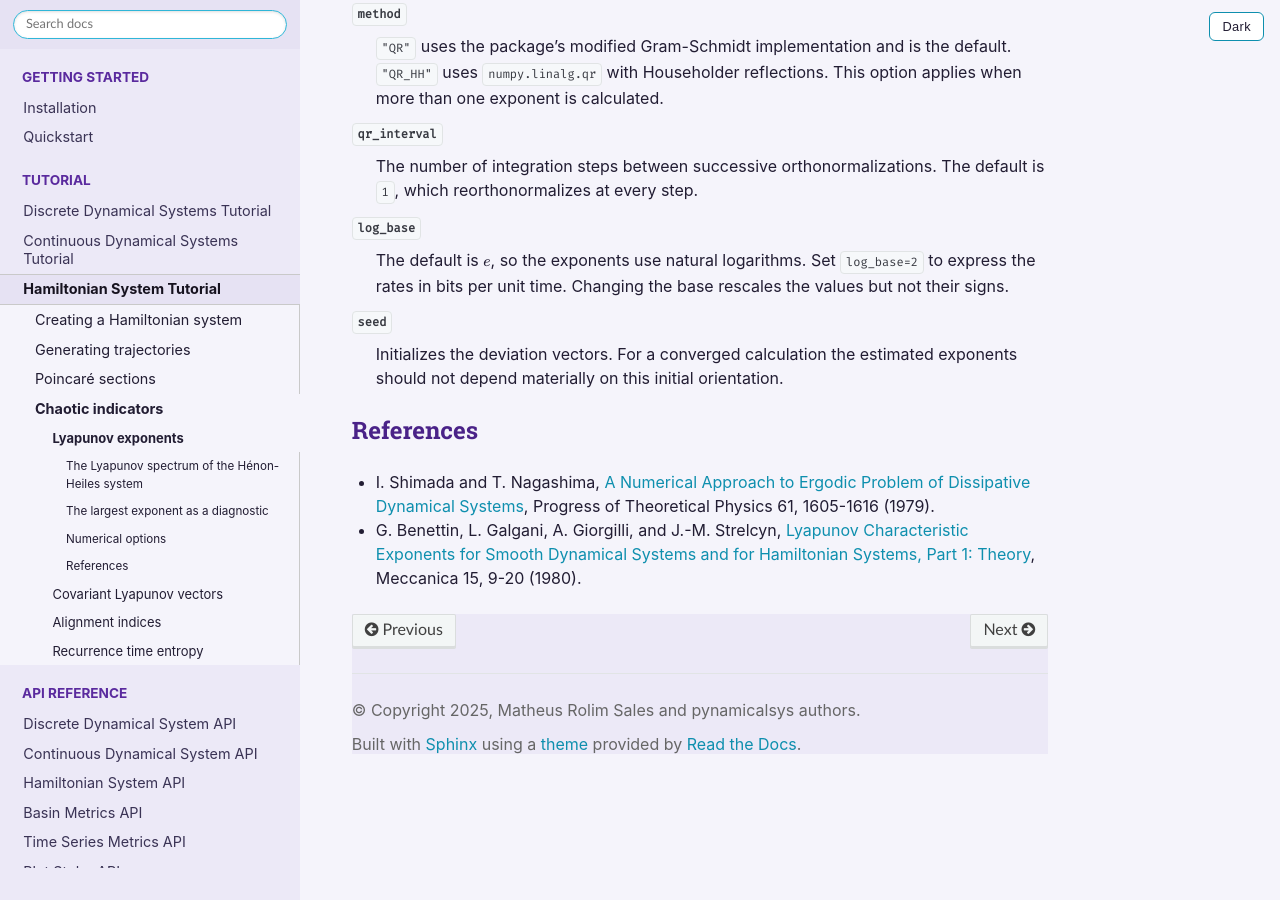
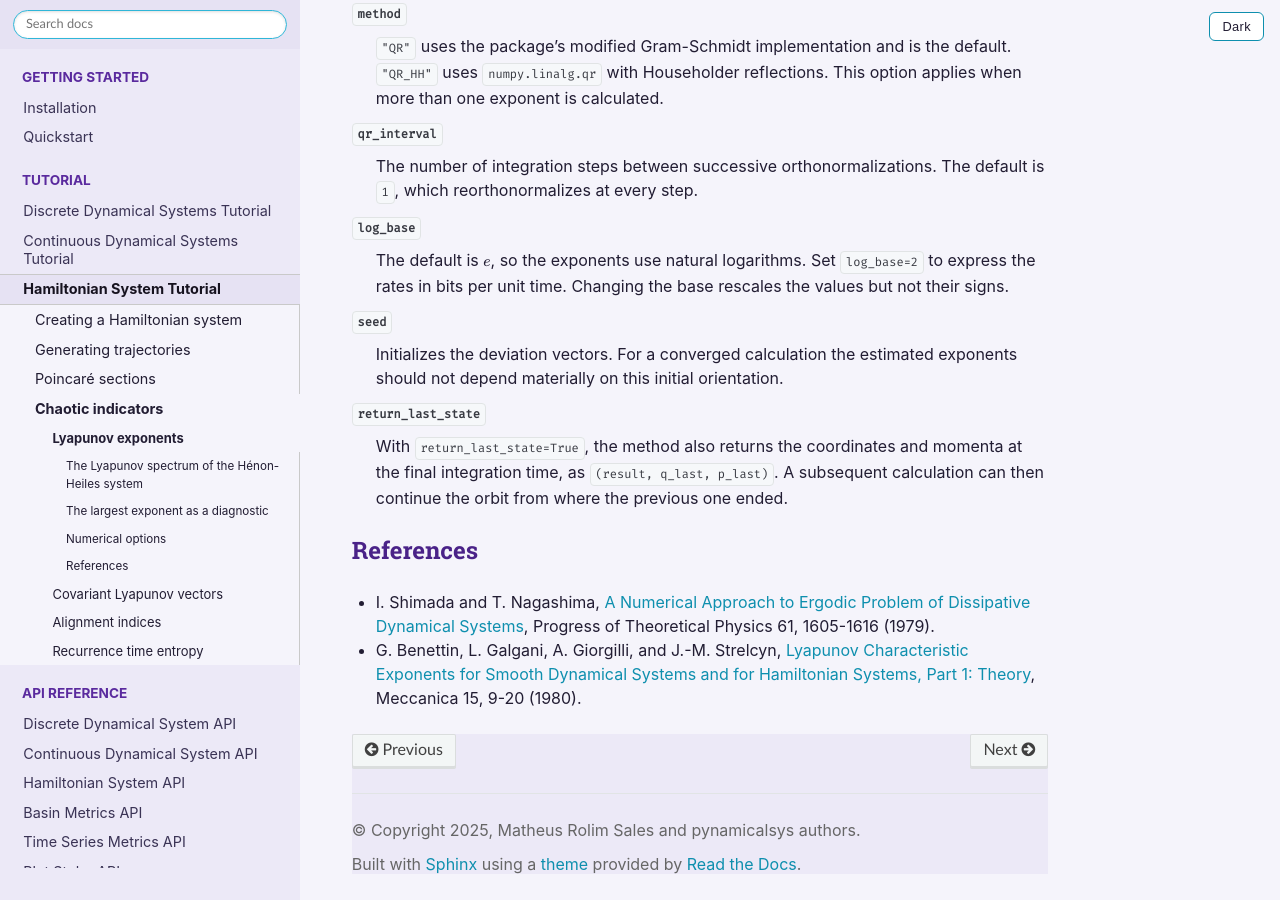
Before and after one commit to mrolims/pynamicalsys, a Sphinx documentation site: the page built from docs/source/hs_lyapunov.rst, in a window 1280 px wide and 900 px high, scrolled down 2871 px. Built offline with Sphinx 7.4.7 and the Read the Docs theme 3.1.0, drawn with Linux system fonts in a browser that asks for light colours; the version number could not be read and is left out.

Commit message:
docs: mention return_last_state in the Hamiltonian lyapunov and alignment index docs

```diff
--- a/docs/source/hs_alignment_indices.rst
+++ b/docs/source/hs_alignment_indices.rst
@@ -334,7 +334,7 @@ Compare SALI, the three formulations of :math:`\mathrm{GALI}_2`, and :math:`\mat
 
     Wall times for SALI, the three formulations of :math:`\mathrm{GALI}_2`, and SVD-based :math:`\mathrm{LDI}_2` along a regular Hénon-Heiles orbit. Bars show the mean of 20 fixed-workload runs and error bars show one standard deviation.
 
-All three public methods return a two-element array containing the final time and indicator value by default. With ``return_history=True``, they return a two-dimensional array whose columns contain time and the indicator history. The ``parameters``, ``seed``, and ``threshold`` arguments follow the same pattern for SALI, GALI, and LDI.
+All three public methods return a two-element array containing the final time and indicator value by default. With ``return_history=True``, they return a two-dimensional array whose columns contain time and the indicator history. The ``parameters``, ``seed``, and ``threshold`` arguments follow the same pattern for SALI, GALI, and LDI. With ``return_last_state=True``, each method also returns the coordinates and momenta at the time the integration stopped, as ``(result, q_last, p_last)``. This option behaves as in ``lyapunov``, described on the :doc:`Lyapunov exponents <hs_lyapunov>` page.
 
 References
 ~~~~~~~~~~
--- a/docs/source/hs_lyapunov.rst
+++ b/docs/source/hs_lyapunov.rst
@@ -111,6 +111,9 @@ Numerical options
 ``seed``
     Initializes the deviation vectors. For a converged calculation the estimated exponents should not depend materially on this initial orientation.
 
+``return_last_state``
+    With ``return_last_state=True``, the method also returns the coordinates and momenta at the final integration time, as ``(result, q_last, p_last)``. A subsequent calculation can then continue the orbit from where the previous one ended.
+
 References
 ~~~~~~~~~~
 
```
